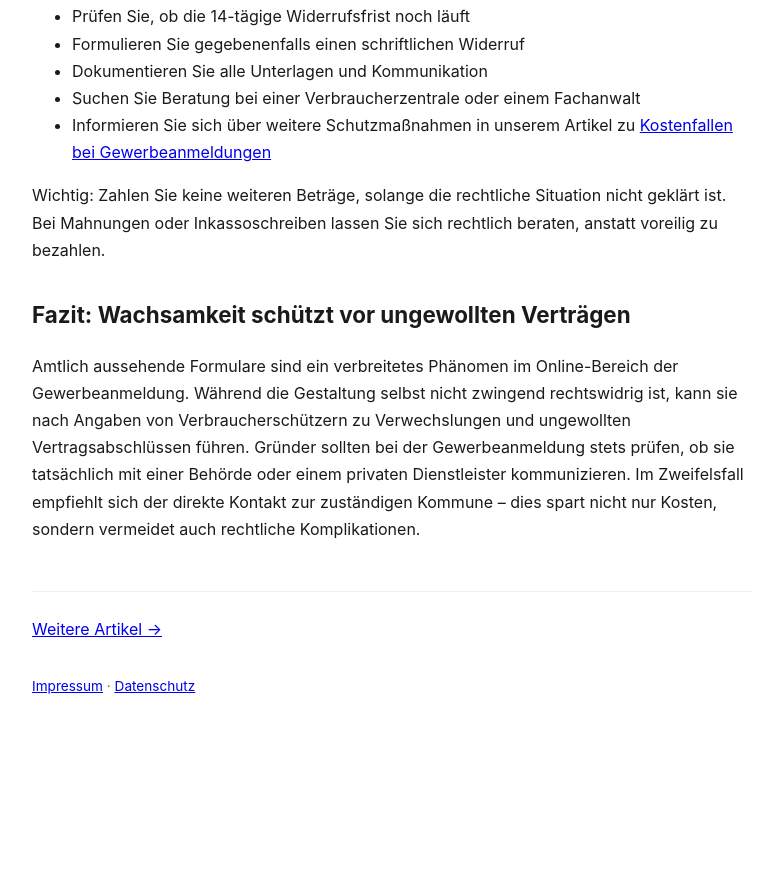
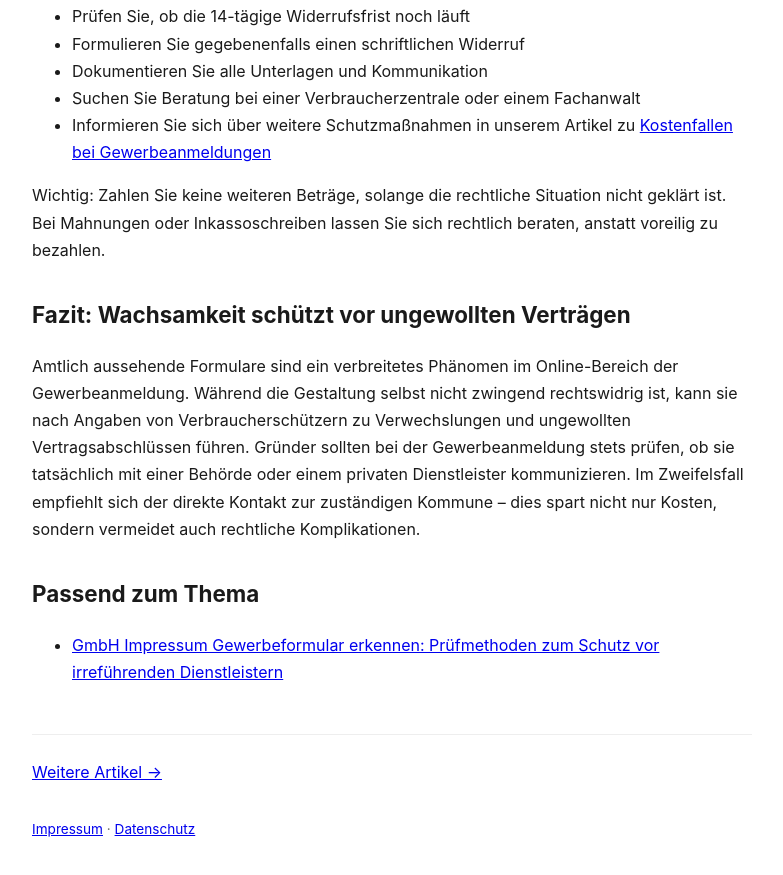
Before and after one commit to haraldlinhart-prog/formular-abzocke, a plain HTML site: page blog/amtlich-aussehende-formulare-wie-sie-tauschende-gewerbeanmeldungen-erk/index.html in a window 1280 px wide. Shown: the part 3924-4799 px from the top of the page, without its empty margins (248-1031 px from the left). Before the commit the page ends 4662 px from the top, so only its background shows below. Drawn offline with Linux system fonts and the light colour scheme.

```diff
--- a/blog/amtlich-aussehende-formulare-wie-sie-tauschende-gewerbeanmeldungen-erk/index.html
+++ b/blog/amtlich-aussehende-formulare-wie-sie-tauschende-gewerbeanmeldungen-erk/index.html
@@ -17,7 +17,7 @@
 <meta property="og:image:height" content="630">
 <meta name="twitter:card" content="summary_large_image">
 <meta name="twitter:image" content="https://video.pan21.com/blog-images/img_6ad06c8cd55205.93379111.jpg">
-<script type="application/ld+json">{"@context":"https://schema.org","@type":"BlogPosting","headline":"Amtlich aussehende Formulare: Wie Sie täuschende Gewerbeanmeldungen erkennen","description":"Amtlich aussehende Formulare bei Gewerbeanmeldungen können täuschen. Erfahren Sie, wie Sie offizielle von privaten Dienstleistern unterscheiden und sich schützen.","inLanguage":"de","datePublished":"2026-10-15T06:02:53.757Z","dateModified":"2026-10-15T06:02:53.757Z","mainEntityOfPage":{"@type":"WebPage","@id":"https://www.formular-abzocke.de/blog/amtlich-aussehende-formulare-wie-sie-tauschende-gewerbeanmeldungen-erk/"},"url":"https://www.formular-abzocke.de/blog/amtlich-aussehende-formulare-wie-sie-tauschende-gewerbeanmeldungen-erk/","image":"https://video.pan21.com/blog-images/img_6ad06c8cd55205.93379111.jpg","author":{"@type":"Organization","name":"formular-abzocke.de","url":"https://www.formular-abzocke.de/"},"publisher":{"@type":"Organization","name":"formular-abzocke.de","url":"https://www.formular-abzocke.de/"}}</script>
+<script type="application/ld+json">{"@context":"https://schema.org","@type":"BlogPosting","headline":"Amtlich aussehende Formulare: Wie Sie täuschende Gewerbeanmeldungen erkennen","description":"Amtlich aussehende Formulare bei Gewerbeanmeldungen können täuschen. Erfahren Sie, wie Sie offizielle von privaten Dienstleistern unterscheiden und sich schützen.","inLanguage":"de","datePublished":"2026-10-15T06:03:56.811+00:00","dateModified":"2026-10-30T06:05:53.599Z","mainEntityOfPage":{"@type":"WebPage","@id":"https://www.formular-abzocke.de/blog/amtlich-aussehende-formulare-wie-sie-tauschende-gewerbeanmeldungen-erk/"},"url":"https://www.formular-abzocke.de/blog/amtlich-aussehende-formulare-wie-sie-tauschende-gewerbeanmeldungen-erk/","image":"https://video.pan21.com/blog-images/img_6ad06c8cd55205.93379111.jpg","author":{"@type":"Organization","name":"formular-abzocke.de","url":"https://www.formular-abzocke.de/"},"publisher":{"@type":"Organization","name":"formular-abzocke.de","url":"https://www.formular-abzocke.de/"}}</script>
 <script type="application/ld+json">{"@context":"https://schema.org","@type":"BreadcrumbList","itemListElement":[{"@type":"ListItem","position":1,"name":"formular-abzocke.de","item":"https://www.formular-abzocke.de/"},{"@type":"ListItem","position":2,"name":"News","item":"https://www.formular-abzocke.de/blog/"},{"@type":"ListItem","position":3,"name":"Amtlich aussehende Formulare: Wie Sie täuschende Gewerbeanmeldungen erkennen","item":"https://www.formular-abzocke.de/blog/amtlich-aussehende-formulare-wie-sie-tauschende-gewerbeanmeldungen-erk/"}]}</script>
 <style>
   body { font-family: -apple-system, BlinkMacSystemFont, 'Segoe UI', Arial, sans-serif; max-width: 720px; margin: 0 auto; padding: 40px 20px; line-height: 1.7; color: #1a1a1a; }
@@ -121,6 +121,7 @@
 <h2>Fazit: Wachsamkeit schützt vor ungewollten Verträgen</h2>
 
 <p>Amtlich aussehende Formulare sind ein verbreitetes Phänomen im Online-Bereich der Gewerbeanmeldung. Während die Gestaltung selbst nicht zwingend rechtswidrig ist, kann sie nach Angaben von Verbraucherschützern zu Verwechslungen und ungewollten Vertragsabschlüssen führen. Gründer sollten bei der Gewerbeanmeldung stets prüfen, ob sie tatsächlich mit einer Behörde oder einem privaten Dienstleister kommunizieren. Im Zweifelsfall empfiehlt sich der direkte Kontakt zur zuständigen Kommune – dies spart nicht nur Kosten, sondern vermeidet auch rechtliche Komplikationen.</p>
+<!-- sp:related --><h2>Passend zum Thema</h2><ul><li><a href="https://www.formular-abzocke.de/blog/gmbh-impressum-gewerbeformular-erkennen-prufmethoden-zum-schutz-vor-ir/">GmbH Impressum Gewerbeformular erkennen: Prüfmethoden zum Schutz vor irreführenden Dienstleistern</a></li></ul><!-- /sp:related -->
 <p style="margin-top:3rem;padding-top:1.5rem;border-top:1px solid #eee"><a href="https://www.formular-abzocke.de/blog/">Weitere Artikel &rarr;</a></p>
 <footer style="margin-top:2rem;font-size:0.85rem;color:#666"><a href="https://www.formular-abzocke.de/impressum/">Impressum</a> &middot; <a href="https://www.formular-abzocke.de/datenschutz/">Datenschutz</a></footer>
 </body>
```
